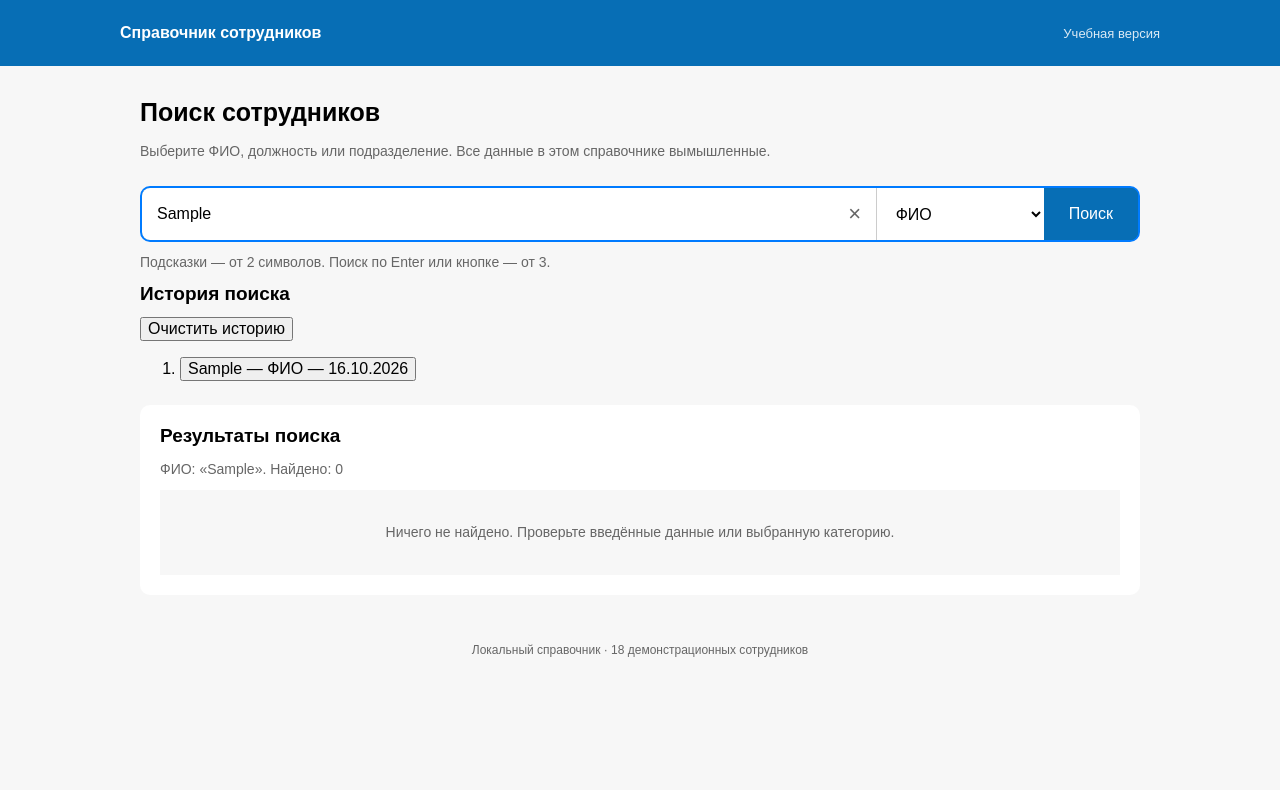
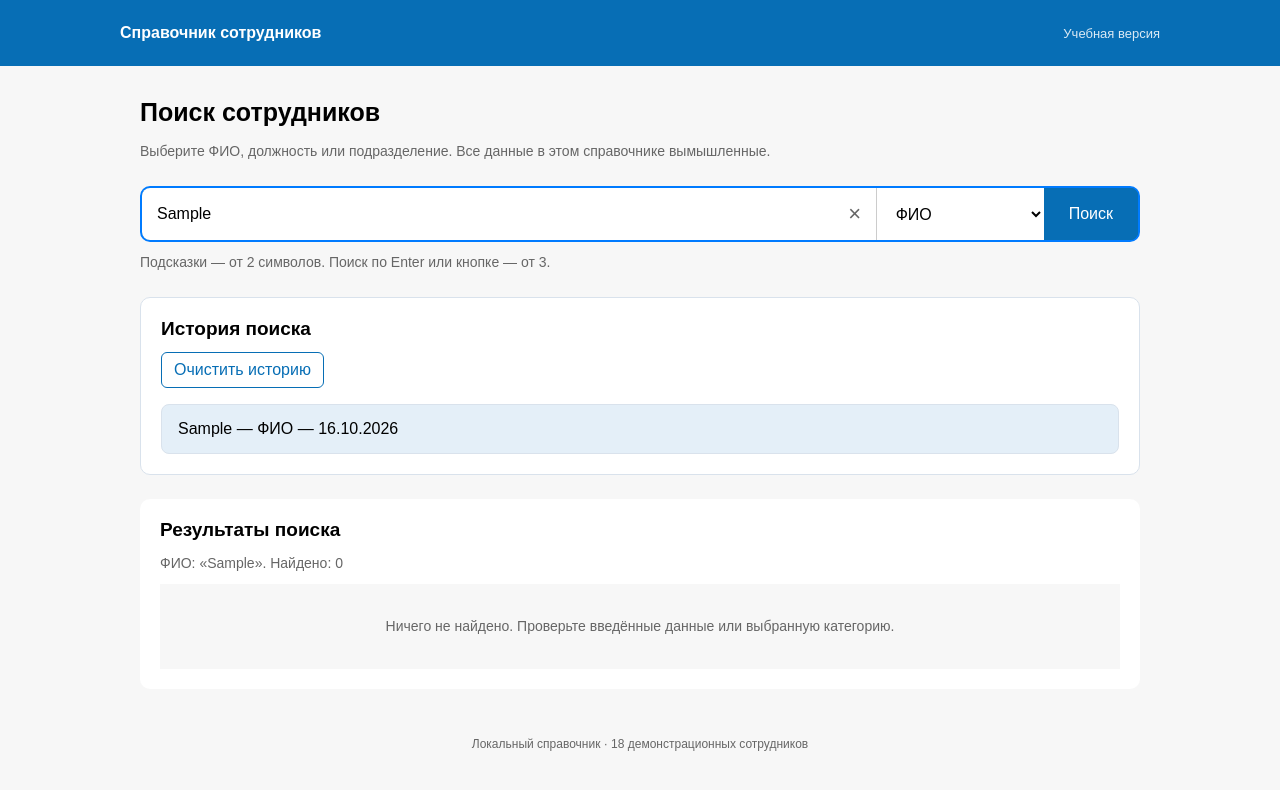
Before and after one commit to whyamiherewhyamihere/phonebook, a React (Vite) app: page / in a window 1280 px wide. Both pictures are taken after typing "Sample" into the empty fields and a click on the button "Поиск". Shown: the top 790 px of the page. Built offline with nearby package versions, Linux system fonts and the light colour scheme.

Commit message:
Добавить стили

```diff
--- a/src/components/SearchHistory/SearchHistory.tsx
+++ b/src/components/SearchHistory/SearchHistory.tsx
@@ -2,6 +2,7 @@ import React from 'react';
 import { usePhonebookStore } from '../../store/phonebookStore';
 import { categoryLabels } from '../../types';
 import type { SearchHistoryEntry } from '../../types';
+import { HistorySection, HistoryButton, ClearHistoryButton } from './StyledComponents';
 
 export function SearchHistory() {
   const searchHistory = usePhonebookStore(function (state) {
@@ -12,14 +13,14 @@ const historyItems = searchHistory.map(function (entry, index){
     const formattedDate = date.toLocaleDateString('ru-RU');
     return (
   <li key={index}>
-    <button
+    <HistoryButton
       type="button"
       onClick={function () {
         handleRepeatSearch(entry);
       }}
     >
       {entry.value} — {categoryLabels[entry.category]} — {formattedDate}
-    </button>
+    </HistoryButton>
   </li>
 );
 }
@@ -43,10 +44,10 @@ const clearSearchHistory = usePhonebookStore(function (state) {
 
 if (searchHistory.length === 0) {
   return (
-    <section>
+    <HistorySection>
       <h2>История поиска</h2>
       <p>История пока пуста.</p>
-    </section>
+    </HistorySection>
   );
 }
 function handleRepeatSearch(entry: SearchHistoryEntry) {
@@ -56,12 +57,12 @@ function handleRepeatSearch(entry: SearchHistoryEntry) {
 }
 
 return (
-  <section>
+  <HistorySection>
     <h2>История поиска</h2>
-    <button type="button" onClick={clearSearchHistory}>
+    <ClearHistoryButton type="button" onClick={clearSearchHistory}>
        Очистить историю
-    </button>
+    </ClearHistoryButton>
     <ol>{historyItems}</ol>
-  </section>
+  </HistorySection>
 );
 }
--- /dev/null
+++ b/src/components/SearchHistory/StyledComponents.ts
@@ -0,0 +1,64 @@
+import { styled } from 'styled-components';
+
+export const HistorySection = styled.section`
+  margin: 24px 0;
+  padding: 20px;
+  border: 1px solid #d9e2ec;
+  border-radius: 10px;
+  background: ${(props) => props.theme.backgroundBlock};
+  color: ${(props) => props.theme.mainTextColor};
+
+  h2 {
+    margin: 0 0 12px;
+  }
+
+  ol {
+    display: flex;
+    flex-direction: column;
+    gap: 8px;
+    margin: 16px 0 0;
+    padding: 0;
+    list-style: none;
+  }
+`;
+
+export const HistoryButton = styled.button`
+  display: block;
+  width: 100%;
+  padding: 12px 16px;
+  border: 1px solid #d9e2ec;
+  border-radius: 8px;
+  background: ${(props) => props.theme.backgroundSearchItem};
+  color: ${(props) => props.theme.mainTextColor};
+  text-align: left;
+  line-height: 1.5;
+  overflow-wrap: anywhere;
+  cursor: pointer;
+
+  &:hover {
+    background: ${(props) => props.theme.backgroundRowHover};
+  }
+
+  &:focus-visible {
+    outline: 2px solid #007bff;
+    outline-offset: 2px;
+  }
+`;
+
+export const ClearHistoryButton = styled.button`
+  padding: 8px 12px;
+  border: 1px solid #076eb5;
+  border-radius: 6px;
+  background: transparent;
+  color: #076eb5;
+  cursor: pointer;
+
+  &:hover {
+    background: #eaf4fc;
+  }
+
+  &:focus-visible {
+    outline: 2px solid #007bff;
+    outline-offset: 2px;
+  }
+`;
```
